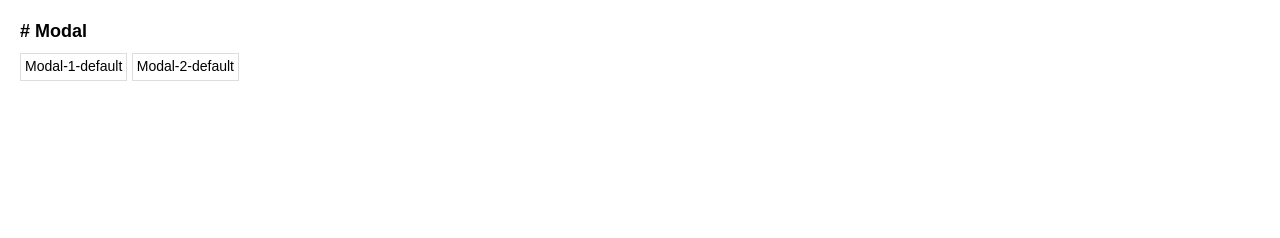
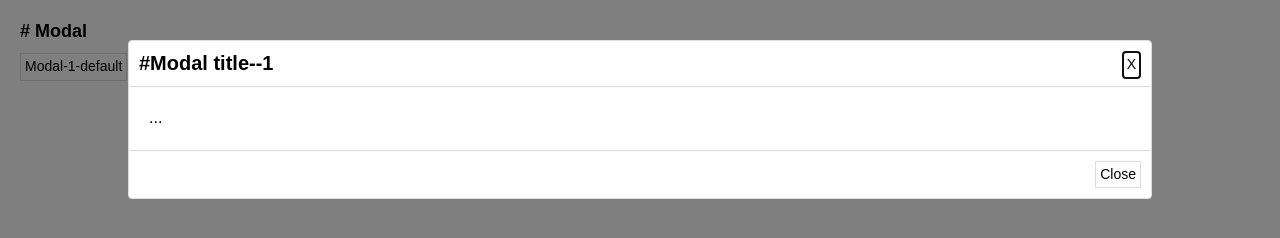
Before and after one commit to joohee-lee/jooui, a plain HTML site: page modal/ui-modal-2.html in a window 1280 px wide. Drawn offline with nearby package versions, Linux system fonts and the light colour scheme.

Commit message:
jooui add

```diff
--- a/modal/ui-modal-2.html
+++ b/modal/ui-modal-2.html
@@ -216,7 +216,14 @@ var uiModal = {
 
 };
 */
-
+// 1초 후에
+//문서의 모든 콘텐츠(images, script, css, etc)가 로드된 후 발생하는 이벤트이다(load 이벤트라고들 한다).
+window.onload = function(){
+	//alert("test onload");
+	setTimeout( function(){  uiModal.toggleModal('exampleModal-1'); },
+		1000
+	);
+};
 
 </script>
 
```
Also changed, not shown: toggle/ui-toggle-menu-1.html (+1 -0 lines), README.md, modal/README.md.
